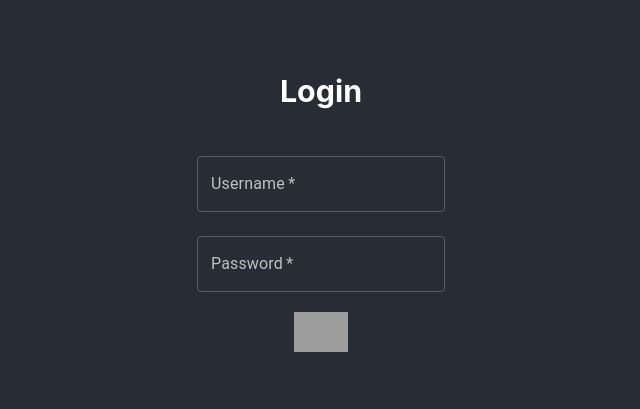
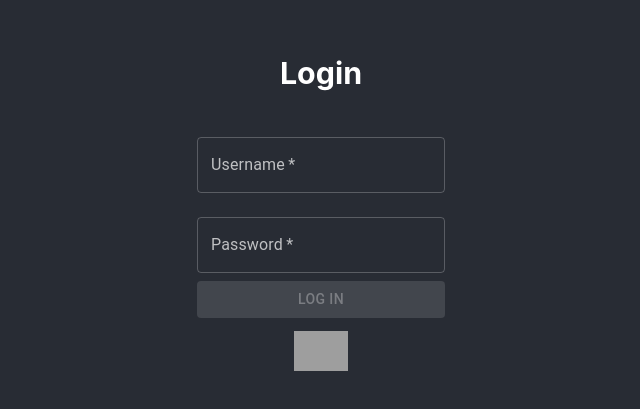
Before and after one commit to advmczvk/daftacademy-react-101, a React (Create React App) app: page / in a window 1280 px wide. Shown: the part 193-602 px from the top of the page, without its empty margins (319-959 px from the left). Built offline with nearby package versions, Linux system fonts and the light colour scheme; grey boxes are pictures that could not be loaded.

Commit message:
feat: :sparkles: use local storage to automatically input username
automatic username input from localstorage

```diff
--- a/src/InputForm/InputForm.tsx
+++ b/src/InputForm/InputForm.tsx
@@ -1,5 +1,5 @@
-import {useState} from 'react';
-import {TextField} from '@mui/material';
+import {useCallback, useState, useEffect} from 'react';
+import {TextField, Button} from '@mui/material';
 
 export const InputForm = () => {
     const [usernameError, setUsernameError] = useState<boolean>(false);
@@ -9,6 +9,8 @@ export const InputForm = () => {
     const [passwordError, setPasswordError] = useState<boolean>(false);
     const [passwordInputValue, setPasswordInputValue] = useState<string>("");
     const [passwordHelperText, setPasswordHelperText] = useState<string>("");
+
+    const readyToSubmit = !(usernameError || passwordError || !usernameInputValue || !passwordInputValue);
 
     const handleUsernameInput = (event: any) => {
         setUsernameInputValue(event.target.value);
@@ -41,8 +43,25 @@ export const InputForm = () => {
             setPasswordError(false);
             setPasswordHelperText("")
         }
+    }
 
-    }
+    const handleSubmit = useCallback(() => {
+        if(readyToSubmit){
+            localStorage.setItem('username', usernameInputValue);
+            localStorage.setItem('password', passwordInputValue);
+        }
+    }, [usernameInputValue, passwordInputValue]);
+
+    useEffect(() => {
+        const lsData = {
+            username: localStorage.getItem('username'),
+            password: localStorage.getItem('password')
+        }
+
+        if (!!lsData.username) {
+            setUsernameInputValue(lsData.username);
+        }
+    }, [])
 
     return <>
         <div style={{display: "flex", flexDirection: "column"}}>
@@ -69,6 +88,7 @@ export const InputForm = () => {
                 type="password"
                 margin="normal"
                 helperText={passwordHelperText}/>
+            <Button variant="contained" disabled={!readyToSubmit} onClick={handleSubmit} >Log in</Button>
         </div>
     </>
 }
```
